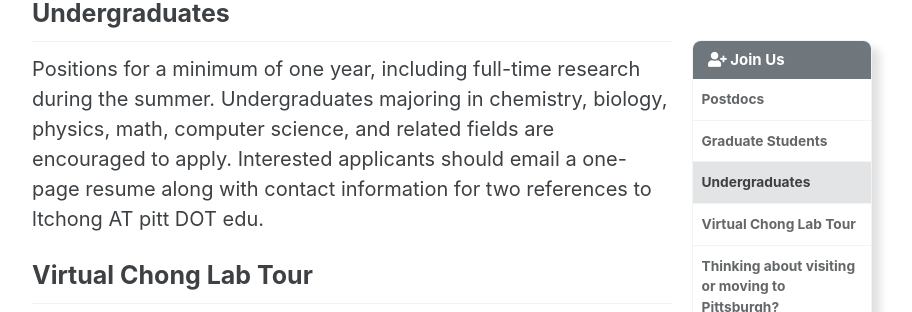
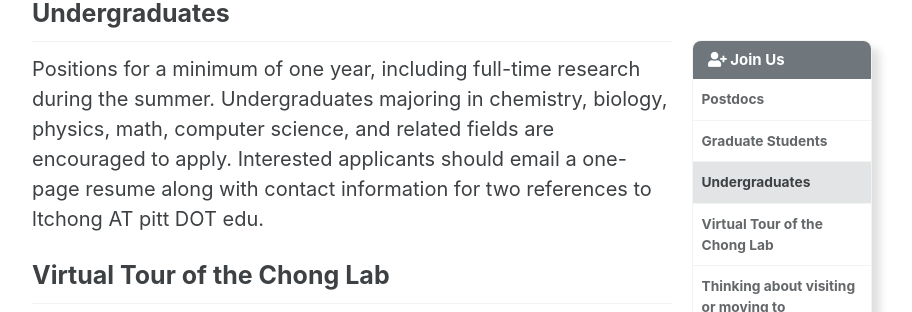
Before and after one commit to darianyang/mm-github-pages-test, a Jekyll site: the page built from _pages/join_us.md, in a window 1280 px wide and 900 px high, scrolled down 1912 px, cut to the strip 0-312 px from the top of the window. Shown: the whole strip, without its empty margins (288-1200 px from the left). Built offline with Jekyll 4.4.1, drawn with Linux system fonts in a browser that asks for light colours; cached includes are drawn as plain includes.

Commit message:
Renamed Lab Tour section

```diff
--- a/_pages/join_us.md
+++ b/_pages/join_us.md
@@ -33,7 +33,7 @@ Positions are available for students with interests in the research area of comp
 ## Undergraduates
 Positions for a minimum of one year, including full-time research during the summer. Undergraduates majoring in chemistry, biology, physics, math, computer science, and related fields are encouraged to apply. Interested applicants should email a one-page resume along with contact information for two references to ltchong AT pitt DOT edu.
 
-## Virtual Chong Lab Tour
+## Virtual Tour of the Chong Lab
 {% include video id="1fV8hReWqR0" provider="youtube" %}
 
 ## Thinking about visiting or moving to Pittsburgh?
```
